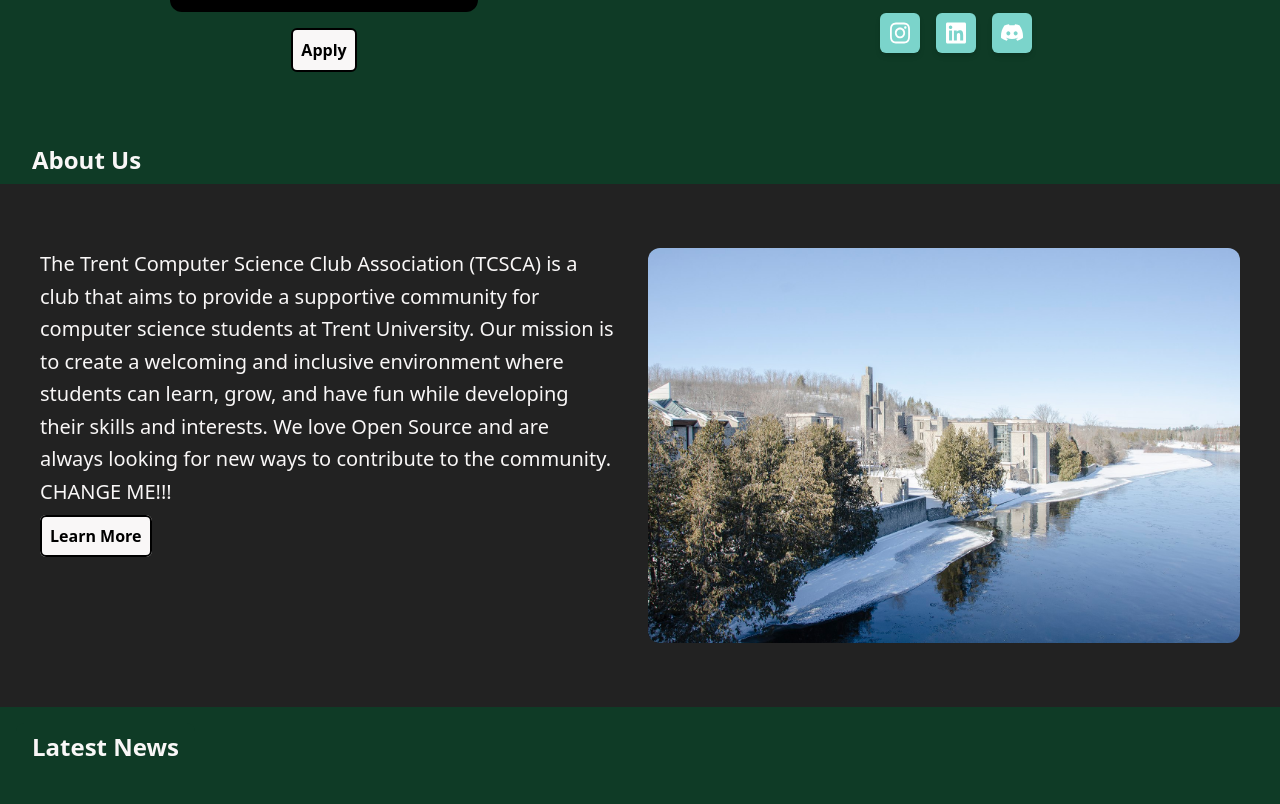
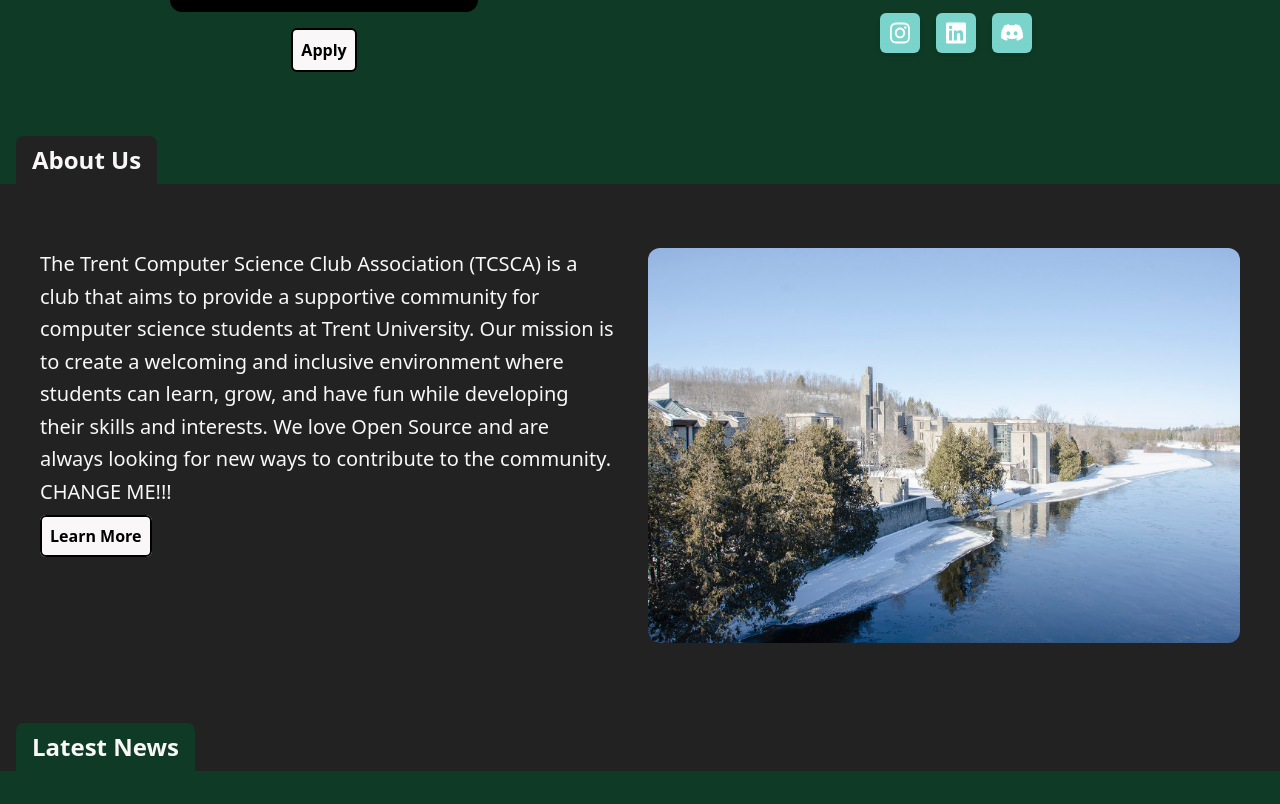
Before and after one commit to Trent-Computer-Science-Club-Association/ClubWebsite, a Next.js app: page / in a window 1280 px wide. Shown: the part 456-1260 px from the top of the page. Built offline with nearby package versions, Linux system fonts and the light colour scheme.

Commit message:
Fix(Color): in section headers

```diff
--- a/layouts/SectionHeader.tsx
+++ b/layouts/SectionHeader.tsx
@@ -9,10 +9,10 @@ const SectionLocation = {
 const SectionHeaderStyle = {
   BLACK_ON_GREEN: {
     bg: 'bg-color-1',
-    fg: 'bg-color-4',
+    fg: 'bg-color-3',
   },
   GREEN_ON_BLACK: {
-    bg: 'bg-color-4',
+    bg: 'bg-color-3',
     fg: 'bg-color-1',
   },
 } as const;
```
